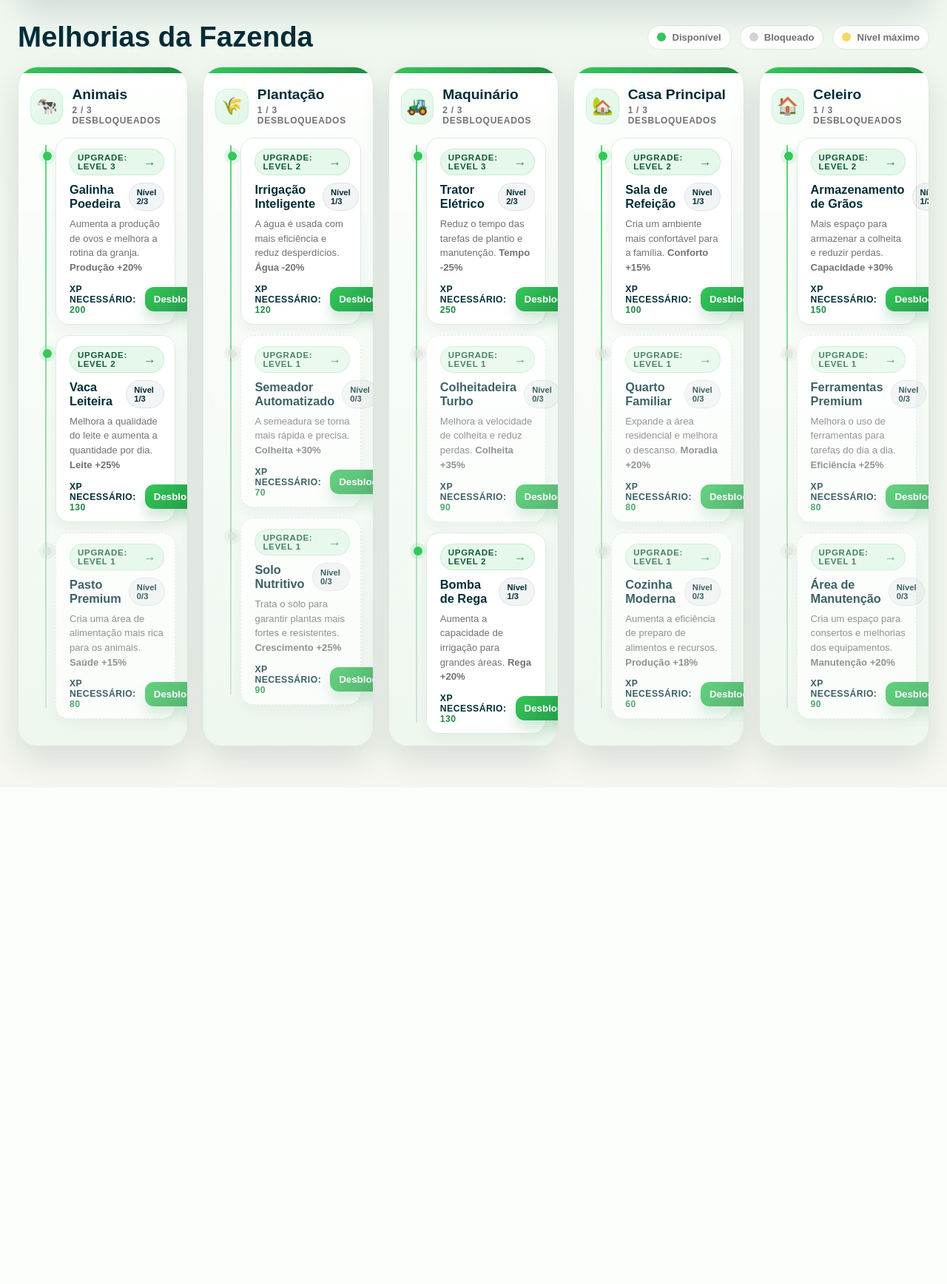
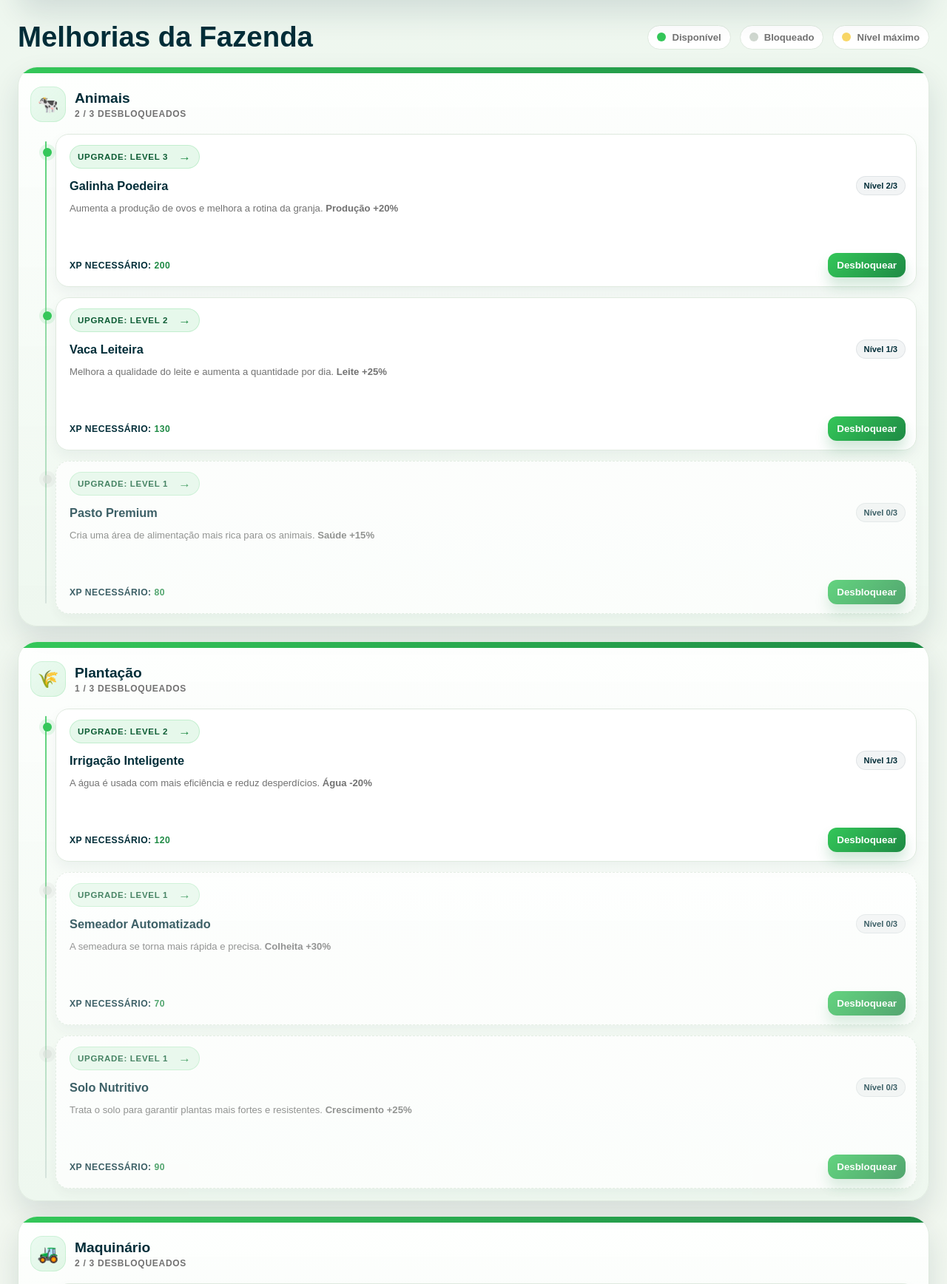
Before and after one commit to The-Farmer-Edu/The-Farmer-Edu, a PHP site: page /app/modules/gamificacao/views/arvore-aprimoramentos.php in a window 1280 px wide. Shown: the part 162-1898 px from the top of the page at 74% size. Before the commit the page ends 1225 px from the top, so only its background shows below. Run offline with PHP 8.4, Linux system fonts and the light colour scheme.

Commit message:
responsividade pra desktop atualizada

```diff
--- a/app/modules/gamificacao/views/arvore-aprimoramentos.php
+++ b/app/modules/gamificacao/views/arvore-aprimoramentos.php
@@ -184,7 +184,7 @@ foreach ($categorias as $categoria) {
         }
 
         .tree-shell {
-            max-width: 1320px;
+            max-width: 100%;
             margin: 0 auto;
         }
 
@@ -304,7 +304,7 @@ foreach ($categorias as $categoria) {
 
         .tree-grid {
             display: grid;
-            grid-template-columns: repeat(5, minmax(220px, 1fr));
+            grid-template-columns: 1fr;
             gap: 20px;
         }
 
@@ -511,21 +511,11 @@ foreach ($categorias as $categoria) {
             box-shadow: none;
         }
 
-        @media (max-width: 1200px) {
-            .tree-grid {
-                grid-template-columns: repeat(3, minmax(220px, 1fr));
-            }
-        }
-
         @media (max-width: 840px) {
             .topbar,
             .tree-header {
                 flex-direction: column;
                 align-items: flex-start;
-            }
-
-            .tree-grid {
-                grid-template-columns: 1fr;
             }
         }
     </style>
```
